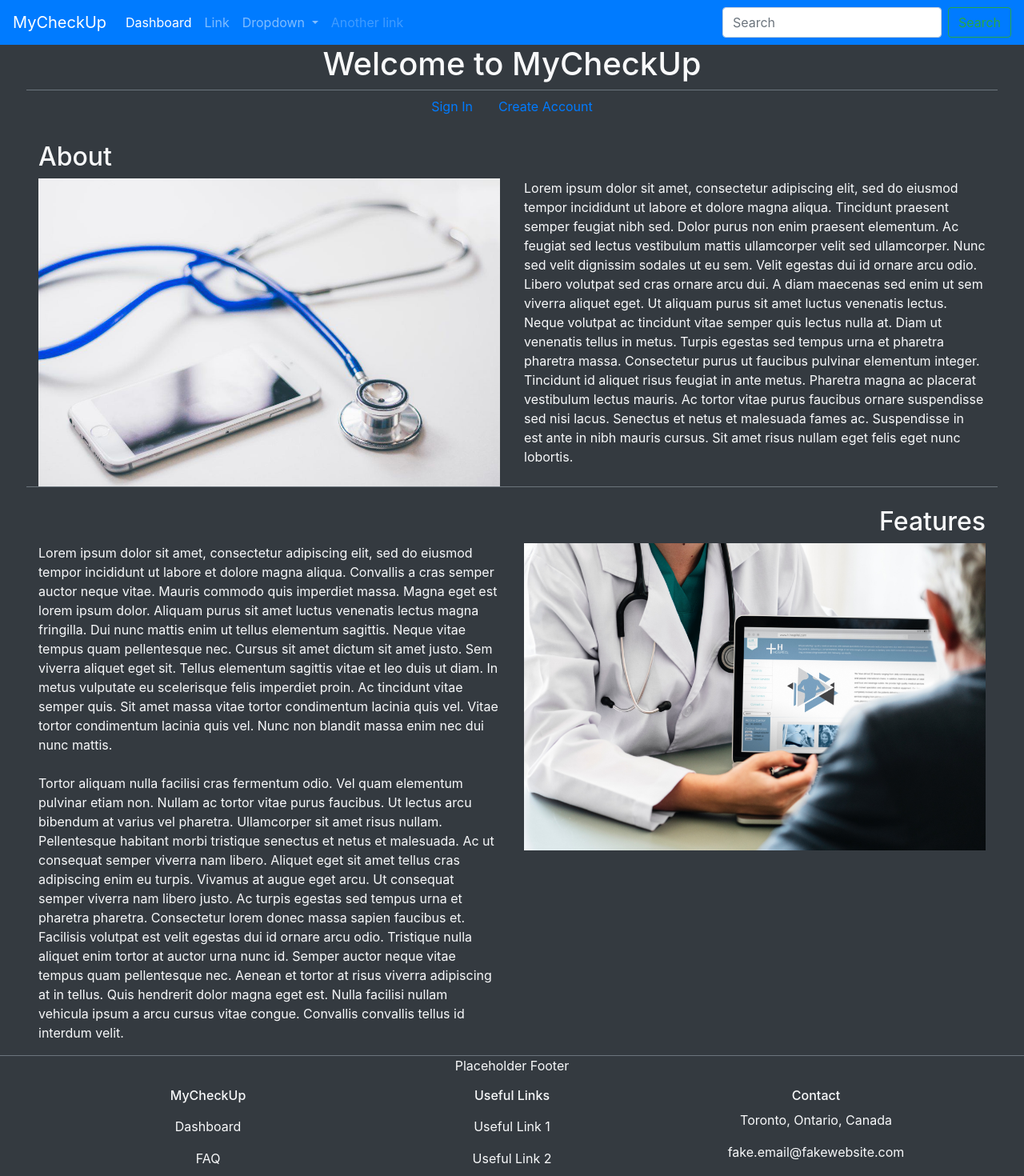
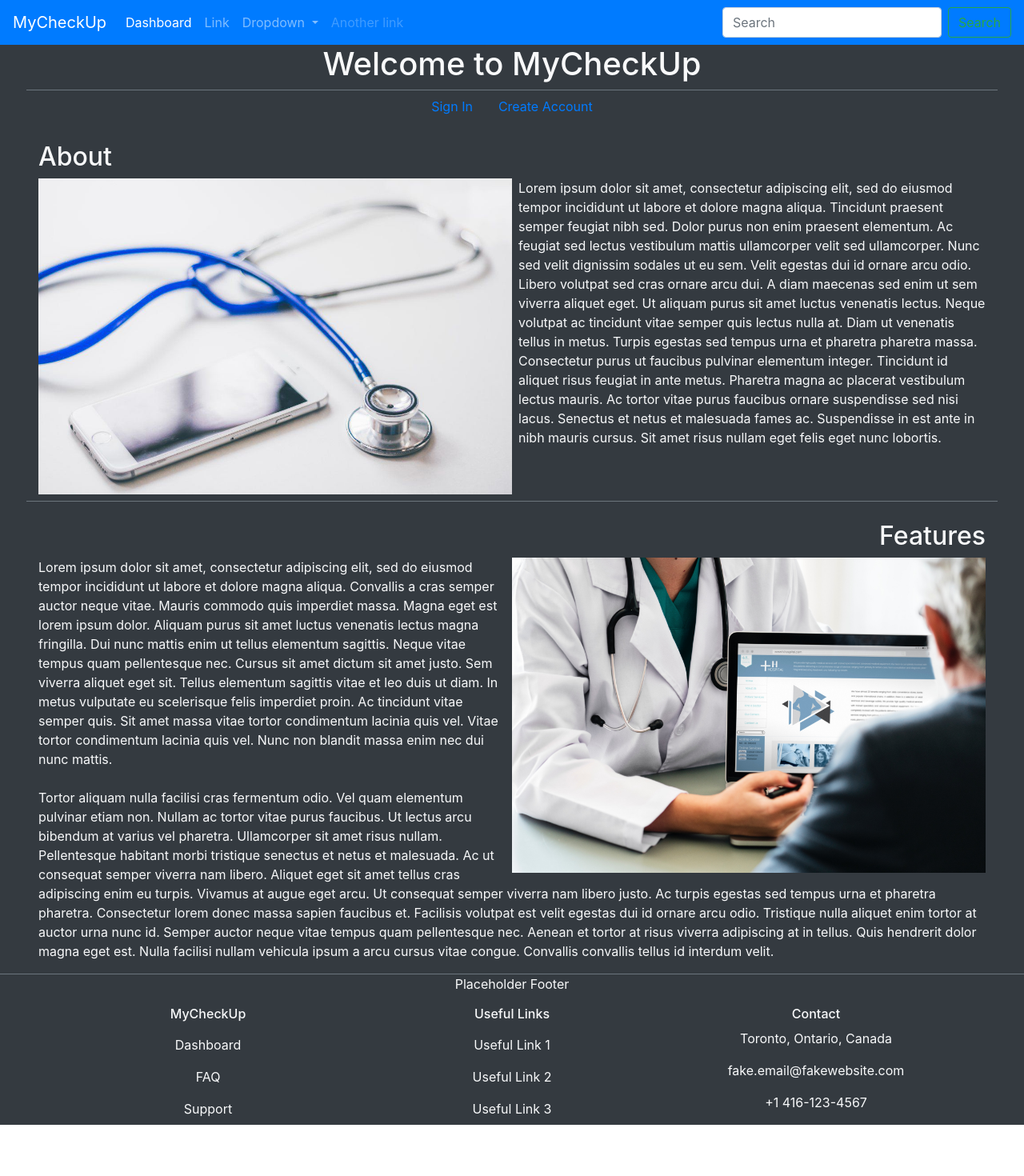
Before and after one commit to alexsam29/MyCheckUp, an Angular app in the folder MyCheckUp/: page / in a window 1280 px wide. Shown: the top 1470 px of the page at 80% size. After the commit the page ends 1406 px from the top, so only its background shows below. Built offline with nearby package versions, Linux system fonts and the light colour scheme.

Commit message:
Layout changed for reponsivness

```diff
--- a/MyCheckUp/src/app/landing-page/landing-page.component.html
+++ b/MyCheckUp/src/app/landing-page/landing-page.component.html
@@ -17,10 +17,8 @@
     <h2>About</h2>
     <div class="row border-bottom border-secondary">
       <div class="col">
-          <img src="/assets/images/stockPhoto1.jpg" alt="..." class="img-fluid">
-        </div>
-      <div class="col">
-          <p>
+        <div class="float-left w-50 mr-2 mb-2"><img src="/assets/images/stockPhoto1.jpg" alt="..." class="img-fluid"></div>
+        <div><p>
             Lorem ipsum dolor sit amet, consectetur adipiscing elit, sed do eiusmod tempor incididunt ut labore et dolore magna aliqua.
             Tincidunt praesent semper feugiat nibh sed. Dolor purus non enim praesent elementum.
             Ac feugiat sed lectus vestibulum mattis ullamcorper velit sed ullamcorper. Nunc sed velit dignissim sodales ut eu sem.
@@ -31,13 +29,15 @@
             Tincidunt id aliquet risus feugiat in ante metus. Pharetra magna ac placerat vestibulum lectus mauris.
             Ac tortor vitae purus faucibus ornare suspendisse sed nisi lacus. Senectus et netus et malesuada fames ac.
             Suspendisse in est ante in nibh mauris cursus. Sit amet risus nullam eget felis eget nunc lobortis.
-          </p>
+          </p></div>
       </div>
     </div>
     <br>
     <h2 class="text-right">Features</h2>
     <div class="row">
         <div class="col">
+            <div class="float-right w-50 ml-2 mb-2"><img src="/assets/images/stockPhoto2.jpg" alt="..." class="img-fluid"></div>
+            <div>
                 <p>
                   Lorem ipsum dolor sit amet, consectetur adipiscing elit, sed do eiusmod tempor incididunt ut labore et dolore magna aliqua.
                   Convallis a cras semper auctor neque vitae. Mauris commodo quis imperdiet massa. Magna eget est lorem ipsum dolor.
@@ -59,8 +59,6 @@
                   Nulla facilisi nullam vehicula ipsum a arcu cursus vitae congue. Convallis convallis tellus id interdum velit.
                 </p>
             </div>
-        <div class="col">
-            <img src="/assets/images/stockPhoto2.jpg" alt="..." class="img-fluid">
           </div>
       </div>
   </div>
```
Lines whose indentation alone changed are shown as unchanged.
